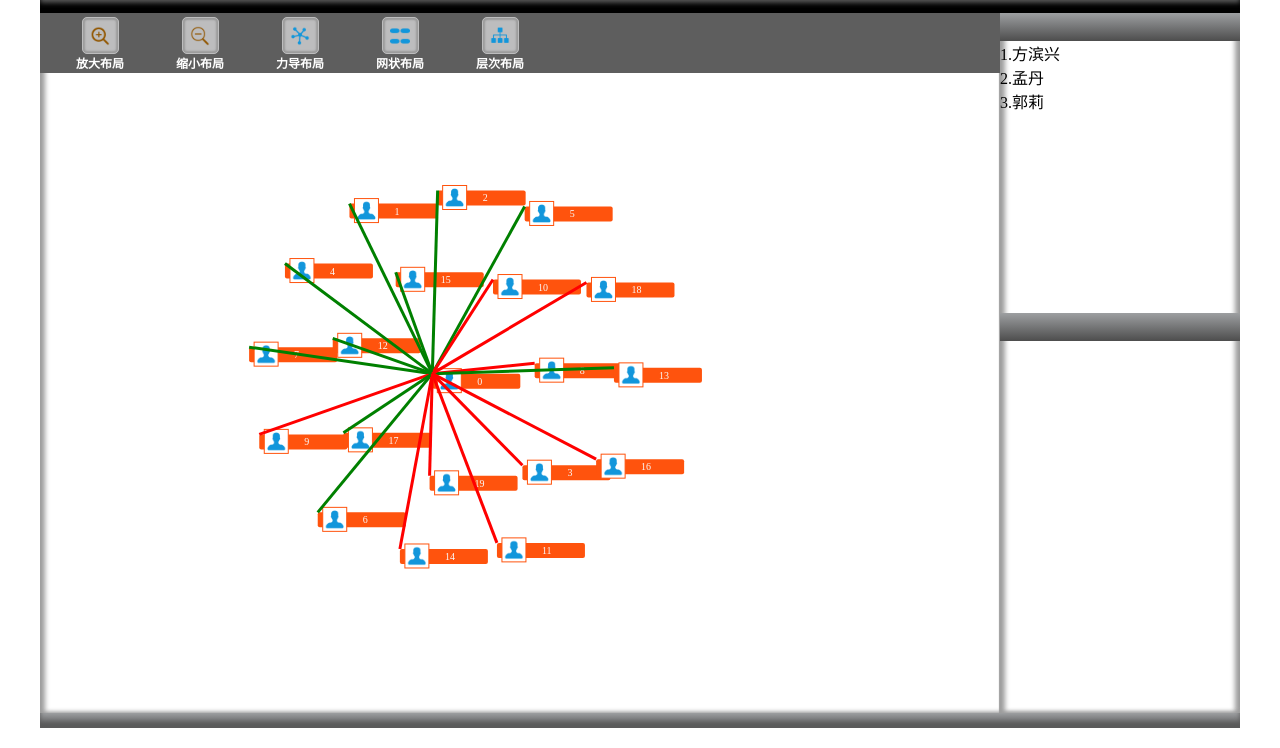
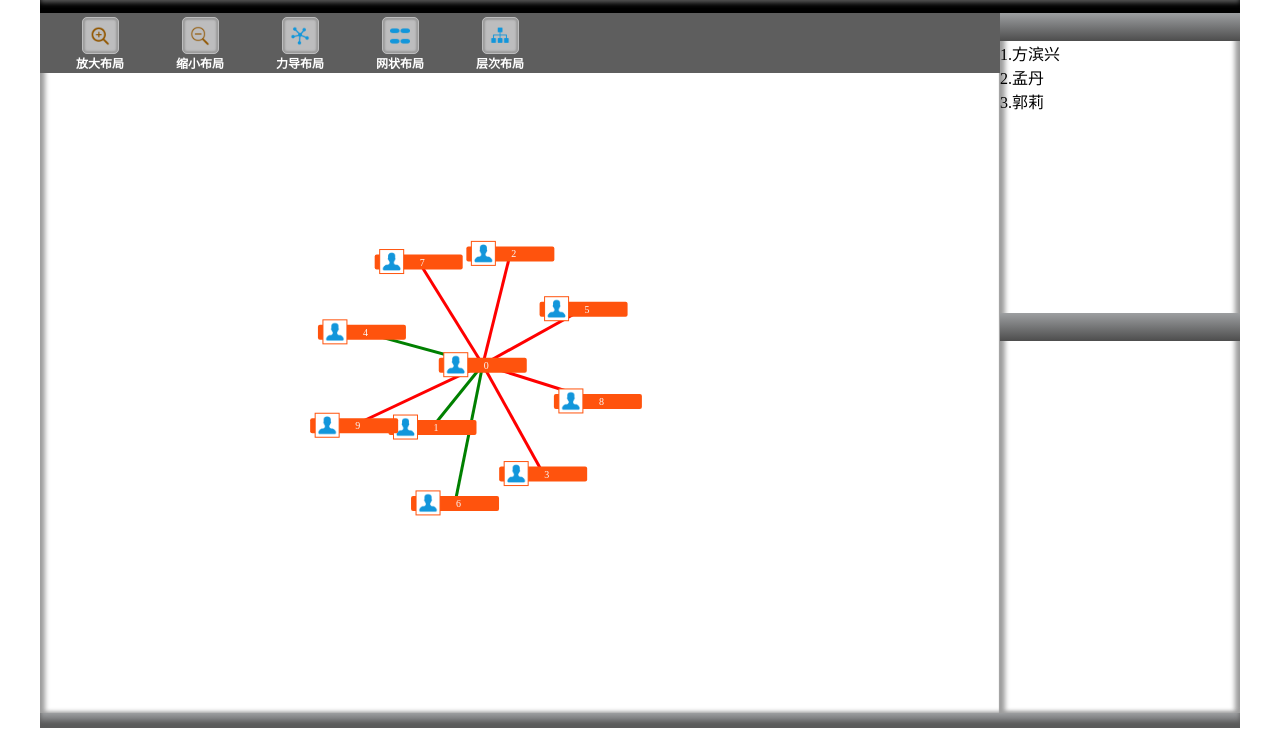
Before and after one commit to ChiaoGeek/d3-graph, a plain HTML site: page graph/html/index.html in a window 1280 px wide. Shown: the part 52-800 px from the top of the page. Drawn offline with Linux system fonts and the light colour scheme; files whose address does not match are found by name.

Commit message:
change the layer of nodes

```diff
--- a/graph/js/index.js
+++ b/graph/js/index.js
@@ -10,6 +10,23 @@ var height = svg_parent.offsetHeight;
 
 // simulation
 var simulation;
+
+
+// https://github.com/wbkd/d3-extended
+d3.selection.prototype.moveToFront = function() {
+    return this.each(function(){
+        this.parentNode.appendChild(this);
+    });
+};
+d3.selection.prototype.moveToBack = function() {
+    return this.each(function() {
+        var firstChild = this.parentNode.firstChild;
+        if (firstChild) {
+            this.parentNode.insertBefore(this, firstChild);
+        }
+    });
+};
+
 
 //预定义函数
 
@@ -25,7 +42,7 @@ function drag_drop(e) {
 }
 
 //程序执行入口
-window.onload = function () {
+// window.onload = function () {
 
     //SVG操作
     //创建svg 元素
@@ -34,7 +51,7 @@ window.onload = function () {
         .attr('height', height)
         .attr('id', 'svg');
 
-    FishNet.createNode({ //可有可无
+    FishNet.createNode({ //可有可无  为了拖拽的时候显示拖拽图标
         'svg': d3.select('#hidden-svg'),
         'x': 0,
         'y': 10
@@ -70,21 +87,30 @@ window.onload = function () {
             'name': text,
             'sex': 'F'
         });
+        link_data.push({
+            'source': '0',
+            'target': text,
+            'type': (Math.random() > 0.5) ? "A" : "E"
+        });
         console.log(node_data);
+        redraw();
+
         // simulation.alpha(1).restart();
     }
 
     // ****************************插入网络图*************************
 
+    // 定义要展示在屏幕上的节点和边。
+    var nodes, links;
+
     //定义节点
-    var node_data = d3.range(20).map(function (d) {
+    var node_data = d3.range(10).map(function (d) {
         var obj = {};
         obj.name = String(d);
         obj.sex = (Math.random() > 0.5) ? "F" : "M";
         return obj;
     });
 
-    console.log(node_data);
     //定义边
     var link_data = node_data.map(function (node) {
         var obj = {};
@@ -96,7 +122,6 @@ window.onload = function () {
         return obj;
 
     });
-
     //去除数组的第一个元素。
     link_data.shift();
 
@@ -107,15 +132,38 @@ window.onload = function () {
     // add two kinds of force 1. charge force 2. centering force
     simulation
         .force('charge_force', d3.forceManyBody().strength(-2000))
-        .force('center_force', d3.forceCenter(width / 2, height / 2))
+        .force('center_force', d3.forceCenter(width / 2, height / 2));
 
-    // 创建节点
+    //选择节点
     var nodes = svg.append('g')
-        .attr('class', 'nodes')
-        .selectAll('g')
-        .data(node_data)
+        .attr('id', 'nodes')
+        .selectAll('.node');
+
+    console.log(nodes);
+
+    //选择边
+    var links = svg.append('g')
+        .attr('id', 'links')
+        .selectAll('.link');
+
+    function redraw() { // 重新生成图形
+
+        // Update and restart the simulation.
+
+
+        // Apply the general update pattern to the nodes.
+        nodes = nodes.data(node_data);
+
+        nodes.exit().remove(); //删除节点
+
+
+        nodes = nodes //增加节点
             .enter()
             .append('g')
+            .attr('class', 'node')
+            .merge(nodes);
+
+        console.log(nodes);
 
         nodes.append('rect')
             .attr('width', '88')
@@ -139,7 +187,7 @@ window.onload = function () {
             .attr('fill', 'rgb(255, 255, 255)')
             .attr('x', '5')
             .attr('y', '-5')
-        .attr('style', 'stroke: rgb(255, 83, 13); ')
+            .attr('style', 'stroke: rgb(255, 83, 13); ');
 
         nodes.append('image')
             .attr('width', '20')
@@ -148,15 +196,19 @@ window.onload = function () {
             .attr('y', '-3')
             .attr('href', 'http://127.0.0.1/2016/iie/graph/graph/img/user.png');
 
-    // create lines of links
-    var links = svg.append('g')
-        .attr('class', 'links')
-        .selectAll('line')
-        .data(link_data)
+        // Apply the general update pattern to the links.
+        links = links.data(link_data);
+
+        links.exit().remove(); //删除关系
+
+        links = links //增加连线
             .enter()
+            .append('g')
+            .attr('class', 'link')
             .append('line')
             .attr('stroke-width', 3)
             .style('stroke', stroke_color)
+            .merge(links);
 
         // link color function
         function stroke_color(d){
@@ -171,38 +223,14 @@ window.onload = function () {
         var link_force = d3.forceLink(link_data)
             .id(function (d) {
                 return d.name;
-        })
+            });
+
+        simulation.nodes(node_data);
 
         simulation
             .force('link_force', link_force);
 
-
-
-    // create tickActions
-    function tickActions() {
-        nodes
-            .attr('transform', function (d) {
-                return 'translate('+String(d.x)+', '+String(d.y)+')';
-            });
-
-        links
-            .attr('x1', function (d) {
-                return d.source.x;
-            })
-            .attr('y1', function (d) {
-                return d.source.y;
-            })
-            .attr('x2', function (d) {
-                return d.target.x;
-            })
-            .attr('y2', function (d) {
-                return d.target.y;
-            })
-    }
-
-
-    // create tick
-    simulation.on('tick', tickActions);
+        simulation.alpha(0.1).restart();
 
         //创建拖拽属性
         var drag_handler = d3.drag()
@@ -215,7 +243,7 @@ window.onload = function () {
 
         //d is the node
         function drag_start(d) {
-        if (!d3.event.active) simulation.alphaTarget(0.3).restart();
+            if (!d3.event.active) simulation.alphaTarget(1).restart();
             d.fx = d.x;
             d.fy = d.y;
         }
@@ -227,17 +255,52 @@ window.onload = function () {
 
         function drag_end(d) {
             if (!d3.event.active) simulation.alphaTarget(0);
-        d.fx = null;
-        d.fy = null;
+            // d.fx = null;
+            // d.fy = null;
         }
+
+        d3.select('#nodes').moveToFront();
+    }
+
+    redraw();
+
+
+    // simulation.alpha(1).restart();
+
+
+    // create tickActions
+    function tickActions() {
+        nodes
+            .attr('transform', function (d) {
+                return 'translate('+String(d.x)+', '+String(d.y)+')';
+            });
+        links
+            .attr('x1', function (d) {
+                return d.source.x + 44;
+            })
+            .attr('y1', function (d) {
+                return d.source.y + 7;
+            })
+            .attr('x2', function (d) {
+                return d.target.x + 44;
+            })
+            .attr('y2', function (d) {
+                return d.target.y + 7;
+            });
+    }
+
+    // create tick
+    simulation.on('tick', tickActions);
+
+
 
     // 创建zoom 属性
     var zoom_handler = d3.zoom()
         .on('zoom', zoom_actions);
 
     function zoom_actions() {
-        d3.selectAll('.nodes').attr("transform", d3.event.transform);
-        d3.selectAll('.links').attr("transform", d3.event.transform);
+        d3.selectAll('#nodes').attr("transform", d3.event.transform);
+        d3.selectAll('#links').attr("transform", d3.event.transform);
 
     }
 
@@ -245,4 +308,4 @@ window.onload = function () {
     svg.transition().duration(1).call(zoom_handler.transform, d3.zoomIdentity.translate(-90,-20).scale(1));
 
 
-}
+// }
```
Also changed, not shown: graph/css/index.css (line endings or trailing spaces), 1 other file. Lines whose indentation alone changed are shown as unchanged.
